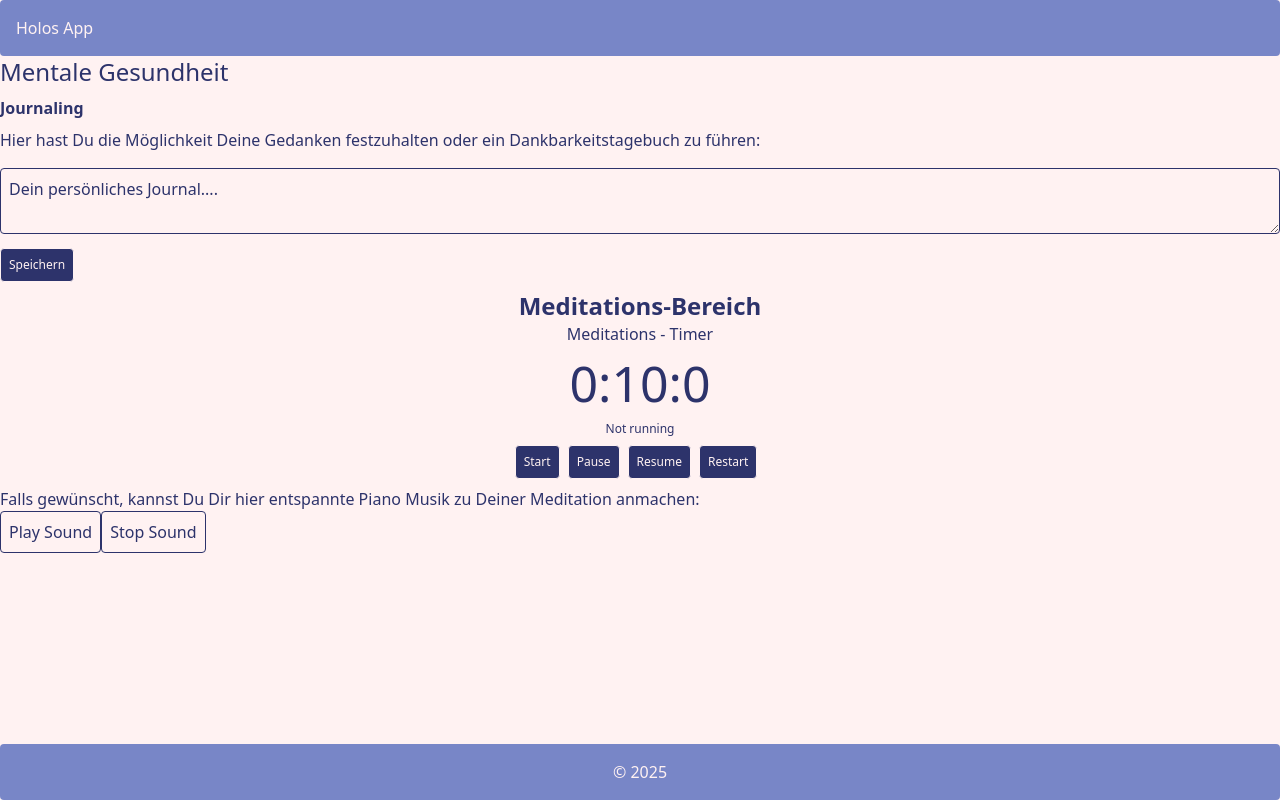
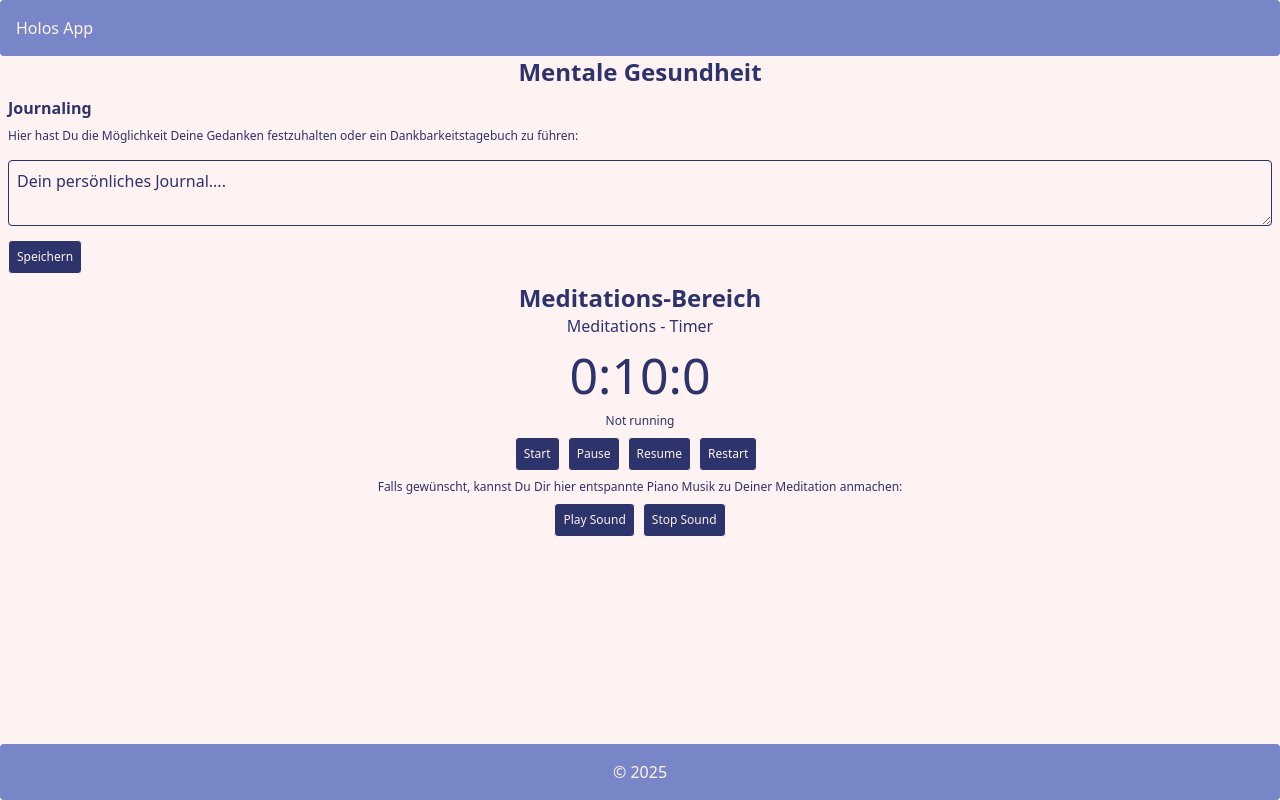
Before and after one commit to team-holos/holos-app, a React (Vite) app in the folder frontend/: page /mentalhealth in a window 1280 px wide. Built offline with nearby package versions, Linux system fonts and the light colour scheme; no server answers.

Commit message:
align items of  mentalhealthpage

```diff
--- a/frontend/src/components/MentalHealthForm.jsx
+++ b/frontend/src/components/MentalHealthForm.jsx
@@ -12,7 +12,7 @@ function MentalHealthForm() {
   };
 
   return (
-    <form >
+    <form>
       <textarea
         value={textarea}
         onChange={handleChange}
--- a/frontend/src/components/SoundForm.jsx
+++ b/frontend/src/components/SoundForm.jsx
@@ -5,10 +5,11 @@ const SoundForm = () => {
   const [playSound, { stop }] = useSound(softPiano, { loop: true });
 
   return (
-    <div>
-      <p>Falls gewünscht, kannst Du Dir hier entspannte Piano Musik zu Deiner Meditation anmachen:</p>
-      <button onClick={playSound} className="border rounded p-2">Play Sound</button>
-      <button onClick={() => stop()} className="border rounded p-2">Stop Sound</button>
+    // <div className="flex flex-col items-center text-xs">
+      <div style={{ textAlign: "center" }}>
+      <p className="mb-2 text-xs">Falls gewünscht, kannst Du Dir hier entspannte Piano Musik zu Deiner Meditation anmachen:</p>
+      <button onClick={playSound} className="p-2 border mr-2 text-xs rounded cursor-pointer  bg-[#2D336B] text-[#FFF2F2]">Play Sound</button>
+      <button onClick={() => stop()} className="p-2 border text-xs rounded cursor-pointer  bg-[#2D336B] text-[#FFF2F2]">Stop Sound</button>
     </div>
   );
 };
--- a/frontend/src/pages/MentalHealthPage.jsx
+++ b/frontend/src/pages/MentalHealthPage.jsx
@@ -8,11 +8,11 @@ function MentalHealthPage() {
   // time.setSeconds(time.getSeconds() + 3); //3 seconds timer to try sound effect
 
   return (
-    <div className="text-[#2D336B]">
-      <h1 className="text-2xl mb-2">Mentale Gesundheit</h1>
-     <div>
+    <div style={{ textAlign: "center" }} className="text-[#2D336B]">
+      <h1 className="text-2xl font-bold mb-2">Mentale Gesundheit</h1>
+     <div className="text-left mx-2">
         <h3 className="mb-2 font-semibold">Journaling</h3>
-        <p>Hier hast Du die Möglichkeit Deine Gedanken festzuhalten oder ein Dankbarkeitstagebuch zu führen:</p>
+        <p className="text-xs">Hier hast Du die Möglichkeit Deine Gedanken festzuhalten oder ein Dankbarkeitstagebuch zu führen:</p>
         <MentalHealthForm />
      </div>
         <h3 className="mt-2 font-semibold text-2xl text-center">Meditations-Bereich</h3>
```
